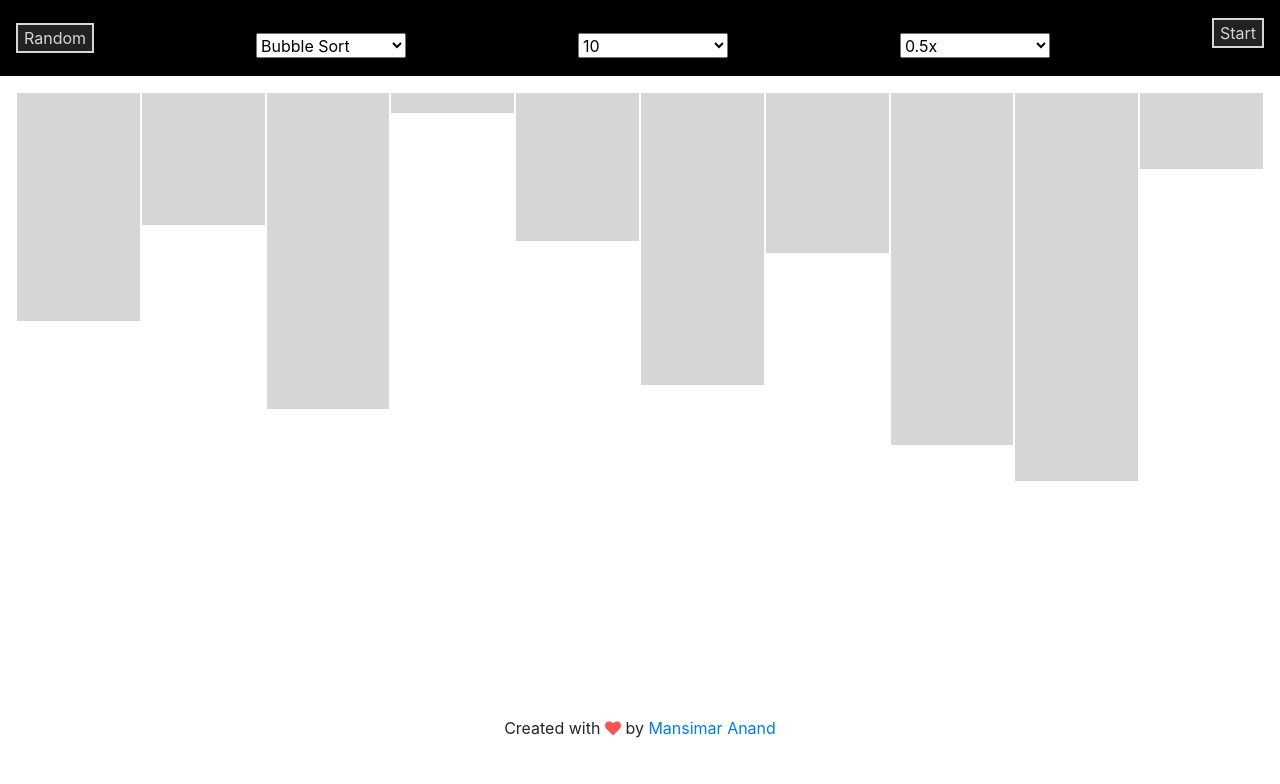
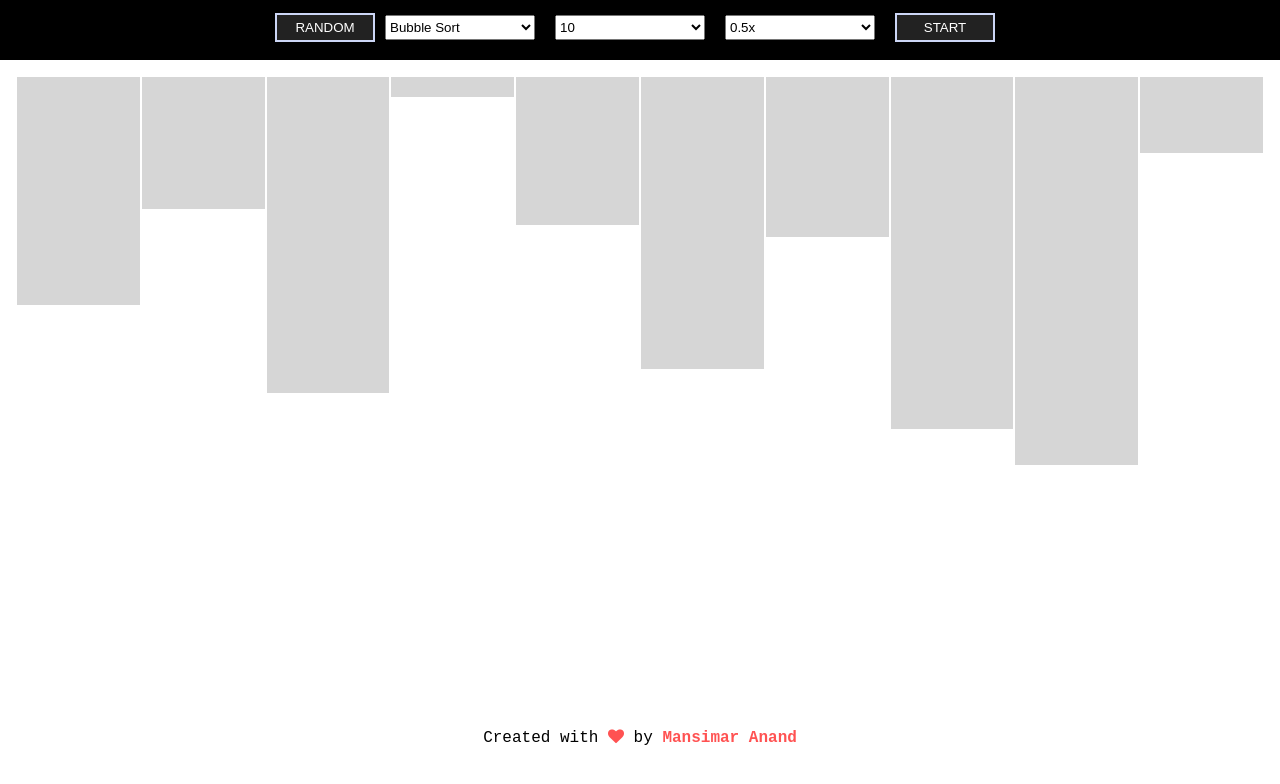
Before and after one commit to anandman03/algorithm-visualizer-react-app, a React (Create React App) app: page / in a window 1280 px wide. Shown: the top 784 px of the page. Built offline with nearby package versions, Linux system fonts and the light colour scheme.

Commit message:
modified styles

```diff
--- a/package.json
+++ b/package.json
@@ -6,7 +6,6 @@
     "@testing-library/jest-dom": "^5.11.6",
     "@testing-library/react": "^11.2.2",
     "@testing-library/user-event": "^12.5.0",
-    "bootstrap": "^4.5.3",
     "react": "^17.0.1",
     "react-dom": "^17.0.1",
     "react-scripts": "4.0.1",
--- a/src/App.css
+++ b/src/App.css
@@ -8,38 +8,43 @@ html, body {
   top: 0;
   margin: 0;
   width: auto;
-  outline: none;
   display: flex;
+  min-height: 95vh;
+  font-family: 'Fira Code', monospace;
   flex-direction: column;
-  font-family: 'Fira Code', monospace;
-  background-color: #fff !important;
 }
 footer {
+  bottom: 20px !important;
+  margin-top: auto;
   text-align: center;
   position: relative;
 }
+.link {
+  text-decoration: none;
+  font-weight: bold;
+  color: #FF5252;
+}
 
-/* FRAME STARTS*/
+/* FRAME STARTS */
 .array {
   padding: 1rem;
   display: flex;
   min-height: 80vh;
-  flex-direction: row;
   align-items: flex-start;
 }
 .cell {
   flex: 0.5;
   margin: 1px;
   display: flex;
-  width: 0.000001%;
+  resize: horizontal;
   position: relative;
   align-items: flex-start;
   background-color: #D6D6D6;
   transition: all .4s ease-in;
 }
 .cell.done {
+  background-color: #9CEC5B;
   border-color: #9CEC5B;
-  background-color: #9CEC5B;
   transition: all .4s ease-out;
 }
 .cell.current {
@@ -49,55 +54,55 @@ footer {
 }
 /* FRAME ENDS */
 
-/* NAVBAR */
+/* NAVBAR STARTS */
 .navbar {
+  font-size: 16px;
+  min-height: 60px;
+  text-align: center;
   background-color: #000;
 }
 .navbar .options {
   margin: 10px;
+  text-align: center;
 }
 .navbar a {
+  outline: none;
+  cursor: pointer;
   color: #ccd6f6;
   padding: 13px 13px;
   text-decoration: none;
+}
+.navbar > a:hover {
+  color: #64ffda;
 }
 .navbar #menu {
   margin-top: 15px;
   width: 150px;
   height: 25px;
-}
-.navbar > a:hover {
-  color: #64ffda;
+  outline: none;
 }
 .navbar > .icon {
   display: none;
 }
-.navbar input {
-  height: 20px !important;
-}
 #start {
-  margin-bottom: 10px;
+  margin: 10px;
 }
 button {
-  color: #D6D6D6;
-  font-weight: 400;
-  outline: none;
+  width: 100px;
+  padding: 5px;
+  color: #fff;
   cursor: pointer;
+  text-transform: uppercase;
   background-color: #222;
-  text-transform: uppercase;
-  transition: all 0.4s ease 0s;
-  border: 2px solid #D6D6D6 !important;
+  transition: 0.2s ease-in;
+  border: 2px solid #ccd6f6;
 }
-
 button:hover {
-  color: #222 !important;
-  background: #D6D6D6;
-  border-color: #D6D6D6 !important;
-  transition: all 0.4s ease 0s;
-  }
-
+  color: #222;
+  background-color: #ccd6f6;
+}
 @media screen and (max-width: 900px) {
-  .navbar .options, button {
+  .navbar button, .navbar .options {
       display: none;
   }
   .navbar a.icon {
@@ -112,7 +117,7 @@ button:hover {
       right: 0;
       top: 0;
   }
-  .navbar.responsive > .options {
+  .navbar.responsive .options {
       float: none;
       display: block;
       text-align: center;
@@ -121,3 +126,4 @@ button:hover {
     display: inline;
   }
 }
+/* NAVBAR ENDS */
--- a/src/index.js
+++ b/src/index.js
@@ -3,7 +3,6 @@ import ReactDOM from 'react-dom';
 import './index.css';
 import App from './App';
 import reportWebVitals from './reportWebVitals';
-import 'bootstrap/dist/css/bootstrap.css';
 
 ReactDOM.render(
   <React.StrictMode>
```
Also changed, not shown: 2 other files (tests, documents, lock files or other folders).
